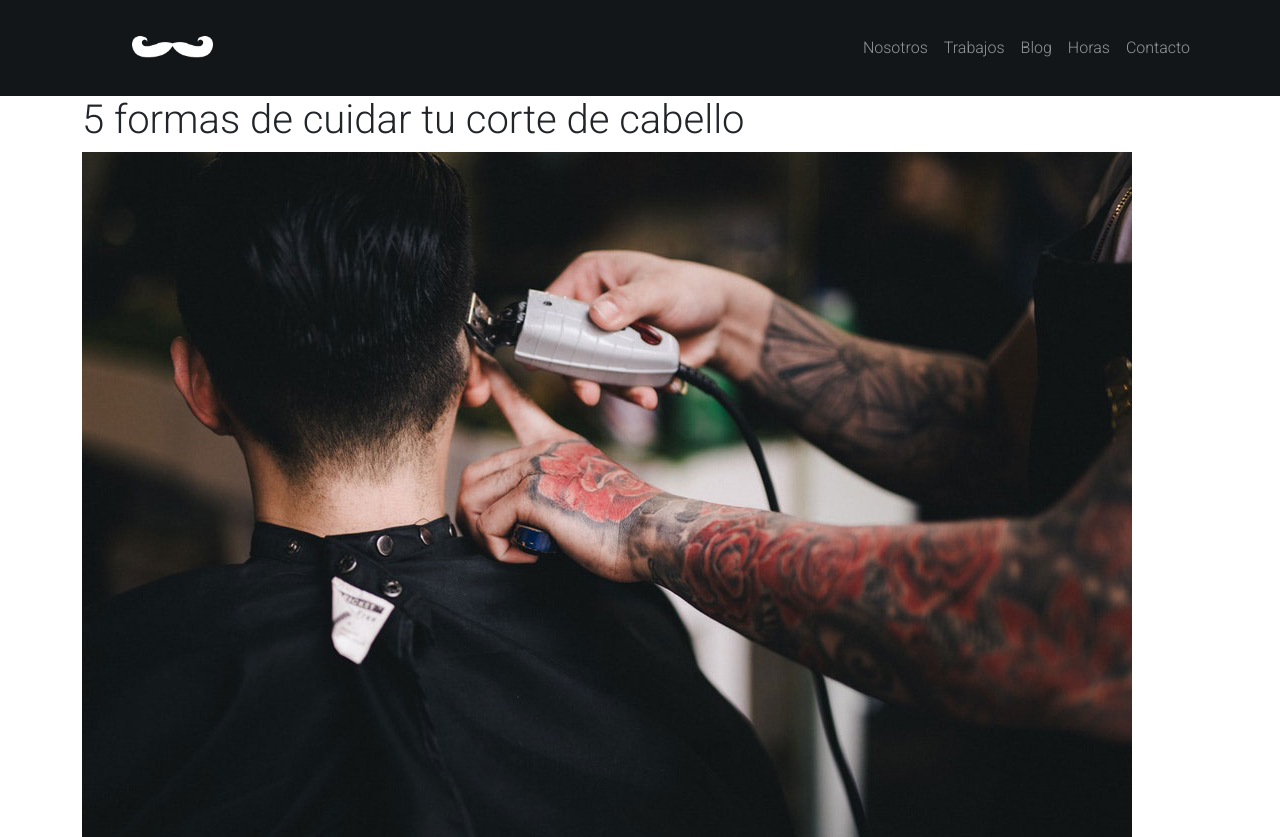
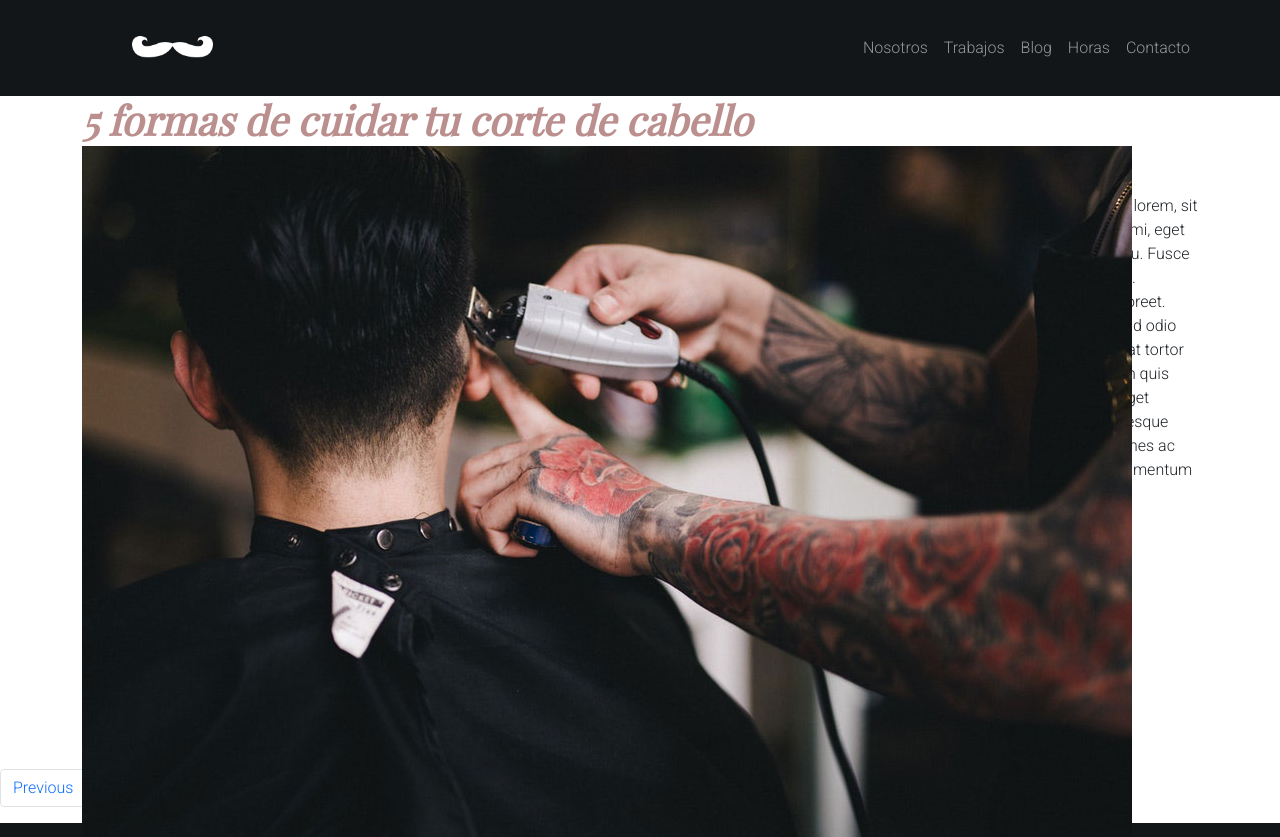
Before and after one commit to Desafio-Latam/barbershop, a plain HTML site: page index.html in a window 1280 px wide. Shown: the top 837 px of the page. Drawn offline with nearby package versions, Linux system fonts and the light colour scheme; a web font is replaced by a local one.

Commit message:
S agregan tipos de letras, y se trabajan en los problemas con las pocisiones de los elementos

```diff
--- a/index.html
+++ b/index.html
@@ -60,7 +60,7 @@
           <div class="col">
             <div class="barber-title">
               <h1 class="barber-title__title">5 formas de cuidar tu corte de cabello</h1>
-              <img class="barber-title__logo" src="assets/images/post-image.jpg" alt="" srcset="">
+              <img class="barber-title__bg" src="assets/images/post-image.jpg" alt="fondo_barberia" srcset="">
             </div>
           </div>
         </div>
--- a/scss/abstract/_variables.scss
+++ b/scss/abstract/_variables.scss
@@ -4,10 +4,19 @@ $color-platinum: #e6e7e7;
 $color-eerie-black: #121619;
 $color-buttom: #1216199E;
 
+// fonts
+$playfair: 'Playfair Display';
+$roboto: 'Roboto';
+
+
+//font Weight
+$regular: 400;
+$semi-bold: 600;
+$bold: 700;
 
 //Font Sizes
 
-$fz-xx-large: 70px;
+$fz-xx-large: 40px;
 $fz-x-large: 30px;
 $fz-large: 18px;
 $fz-medium: 16px;
--- a/scss/base/_typography.scss
+++ b/scss/base/_typography.scss
@@ -1,4 +1,3 @@
 body {
-    font-family: "Playfair Display";
-    font-family: "Roboto","Playfair";
-}
+    font-family: $roboto, sans-serif;
+  }
--- a/scss/layout/_contact.scss
+++ b/scss/layout/_contact.scss
@@ -1,17 +1,23 @@
 
 
 .contact {
-  display: grid;
-  margin: auto center;
+
+  text-align: center;
+
 
   &__image {
     width: 131px;
     height: 133px;
+
   }
   &__name {
     display: inline-block;
   }
   &__naomi {
-    font-family: Playfair;
+    font-family: $playfair,sans-serif;
+    font-weight: 900;
+    font-style: italic;
+    font-size: $fz-x-large;
+
   }
 }
--- a/scss/layout/_header.scss
+++ b/scss/layout/_header.scss
@@ -1,37 +1,19 @@
-/*
-.TituloTop{
-    color: white;
-    position: absolute;
-    margin-top: 235px;
-    text-align: center;
-
-
-}
-.col{
-    &__logo{
-        width: auto;
-        height: 640px;
-
-
-
-    }
-}
-.container{
-    position: relative;
-    display: inline-block;
-
-
-
-}
-.row{
-
-} */
 .barber-title {
 
-  &__logo {
-
+   position: relative;
+   display: inline-block;
+  &__bg {
+     position: absolute;
+    top: 50px;
+    z-index: 2;
   }
   &__title {
+    font-family: $playfair,sans-serif;
+    font-weight: 900;
+    font-style: italic;
+    font-size: $fz-xx-large;
+    color: rosybrown;
+    text-align: center;
 
   }
 }
--- /dev/null
+++ b/scss/layout/_sections.scss
@@ -0,0 +1,10 @@
+.description {
+
+  &__date {
+
+  }
+  &__letters {
+      font-family: $roboto;
+      font-weight: $regular;
+  }
+}
--- a/scss/main.scss
+++ b/scss/main.scss
@@ -17,6 +17,7 @@
 @import "layout/header";
 @import "layout/contact";
 @import "layout/articles";
+@import "layout/sections";
 
 //pages
 @import "pages/blog";
```
Also changed, not shown: assets/css/style.css, 1 other file.
